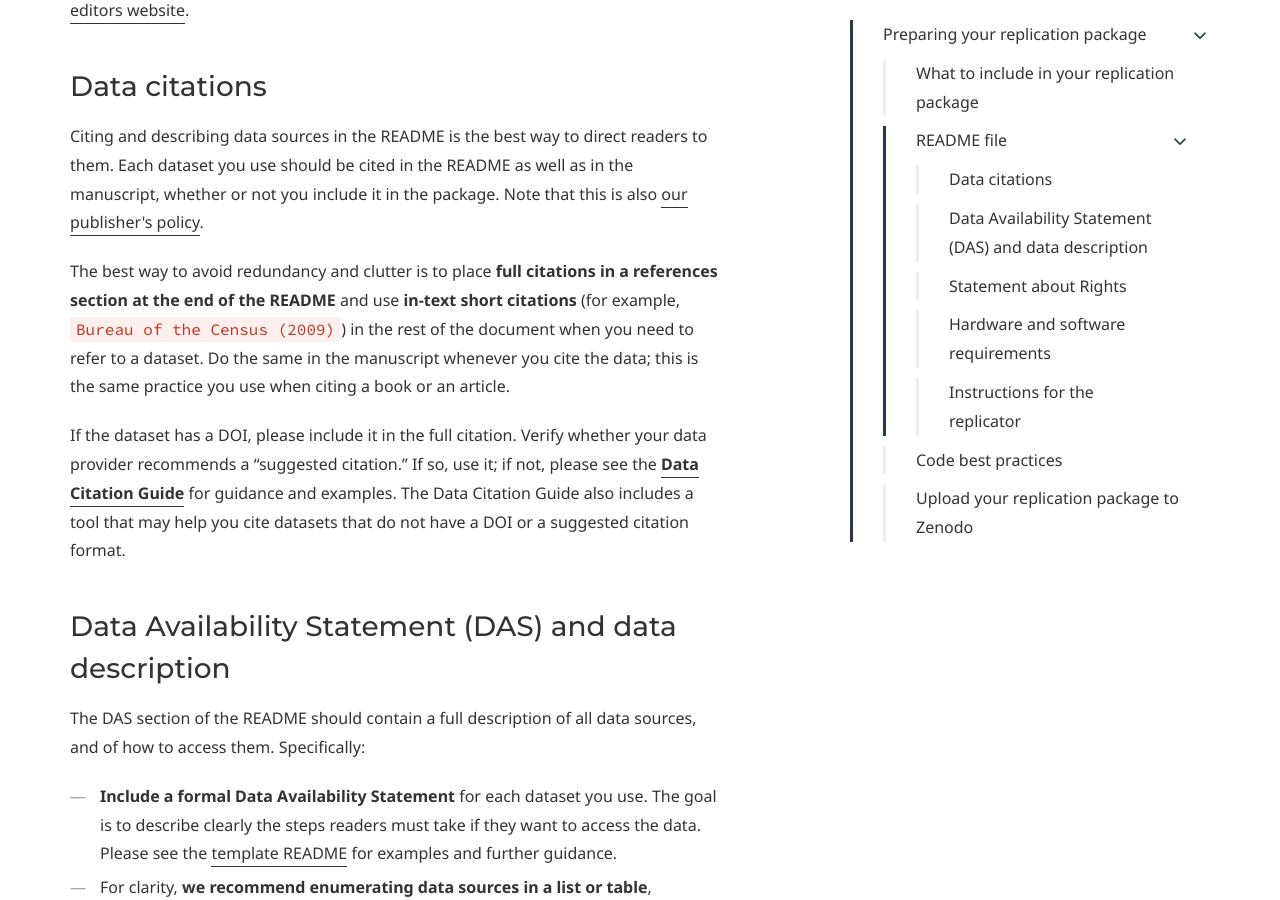
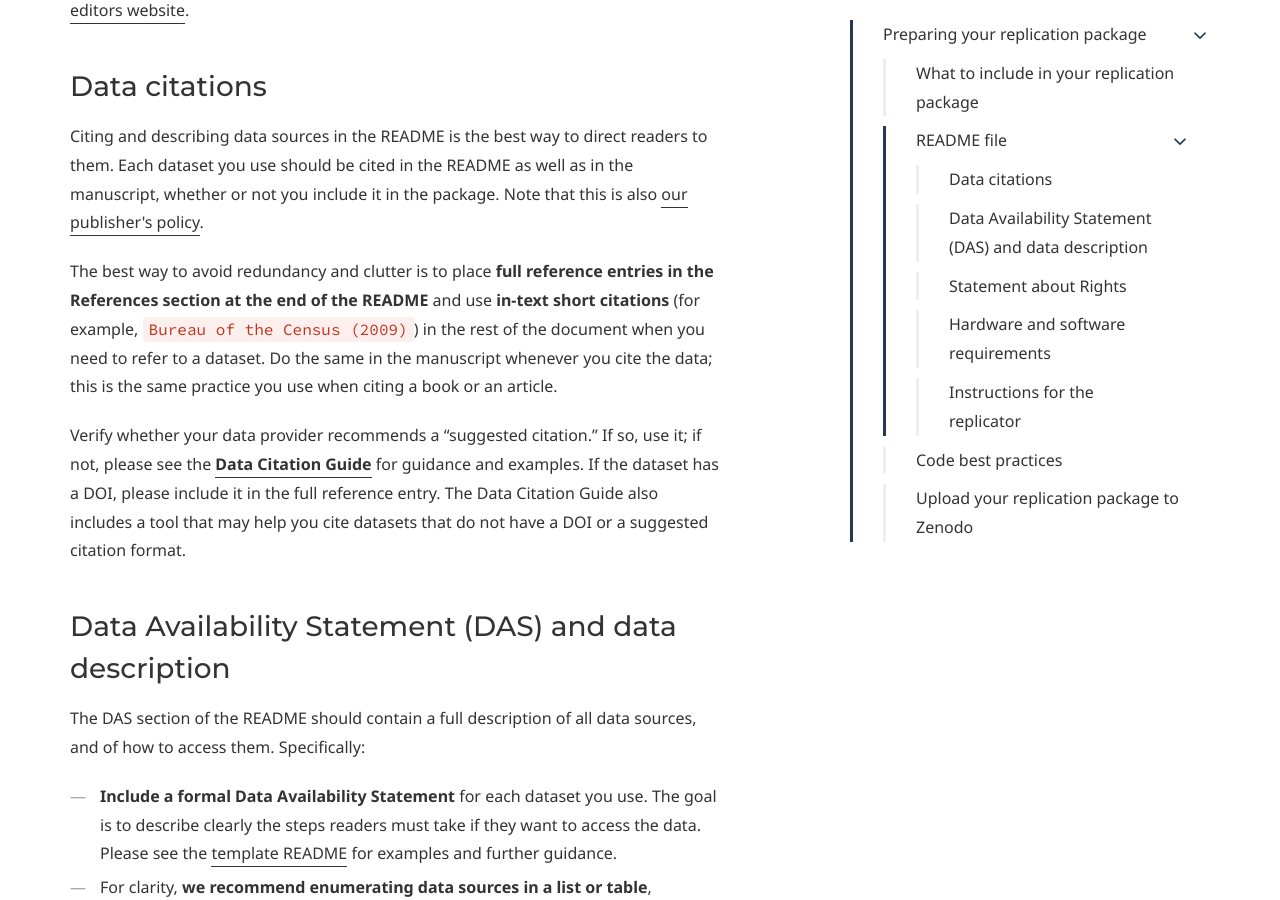
Before and after one commit to REStud/data-editor, a Jekyll site: the page built from package-howto.md, in a window 1280 px wide and 900 px high, scrolled down 2358 px. Built offline with Jekyll 4.4.1, drawn with Linux system fonts in a browser that asks for light colours; some web fonts are replaced.

Commit message:
small edits

```diff
--- a/package-howto.md
+++ b/package-howto.md
@@ -57,9 +57,9 @@ The best approach is to follow the template README from the [social sciences dat
 
 Citing and describing data sources in the README is the best way to direct readers to them. Each dataset you use should be cited in the README as well as in the manuscript, whether or not you include it in the package. Note that this is also [our publisher&#39;s policy](https://academic.oup.com/pages/open-research/research-data).
 
-The best way to avoid redundancy and clutter is to place **full citations in a references section at the end of the README** and use **in-text short citations** (for example, `Bureau of the Census (2009)`) in the rest of the document when you need to refer to a dataset. Do the same in the manuscript whenever you cite the data; this is the same practice you use when citing a book or an article.
+The best way to avoid redundancy and clutter is to place **full reference entries in the References section at the end of the README** and use **in-text short citations** (for example, `Bureau of the Census (2009)`) in the rest of the document when you need to refer to a dataset. Do the same in the manuscript whenever you cite the data; this is the same practice you use when citing a book or an article.
 
-If the dataset has a DOI, please include it in the full citation. Verify whether your data provider recommends a "suggested citation." If so, use it; if not, please see the **[Data Citation Guide](/citation-guide/)** for guidance and examples. The Data Citation Guide also includes a tool that may help you cite datasets that do not have a DOI or a suggested citation format.
+Verify whether your data provider recommends a "suggested citation." If so, use it; if not, please see the **[Data Citation Guide](/citation-guide/)** for guidance and examples. If the dataset has a DOI, please include it in the full reference entry. The Data Citation Guide also includes a tool that may help you cite datasets that do not have a DOI or a suggested citation format.
 
 ### Data Availability Statement (DAS) and data description
 
@@ -73,7 +73,7 @@ The DAS section of the README should contain a full description of all data sour
 
 ### Statement about Rights
 
-- Verify that you have the right to share any data you include, and make sure you comply with the data license, which may differ from the license you choose for the package. Note that some licenses require the license text to be distributed together with the data. Include it in the data folder.
+Verify that you have the right to share any data you include, and make sure you comply with the data license, which may differ from the license you choose for the package. Note that some licenses require the license text to be distributed together with the data. Include it in the data folder.
 
 ***Include the following Statement about Rights in the README:***
 
```
Also changed, not shown: zenodo.md (+1 -1 lines).
